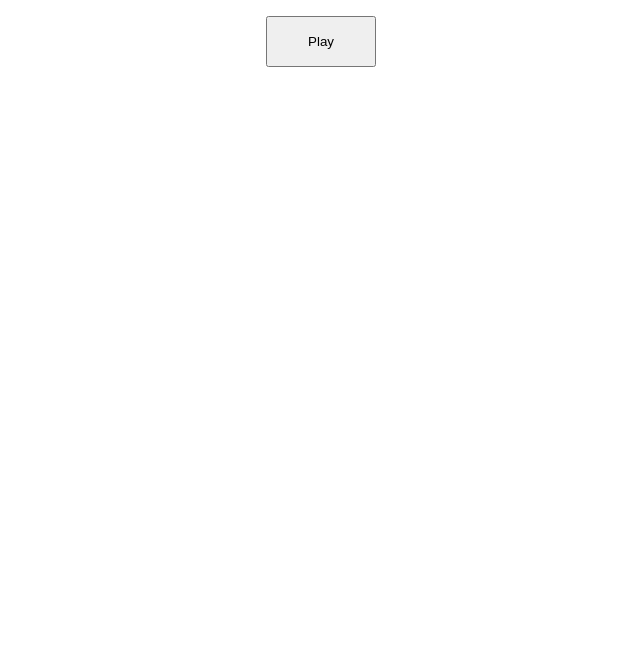
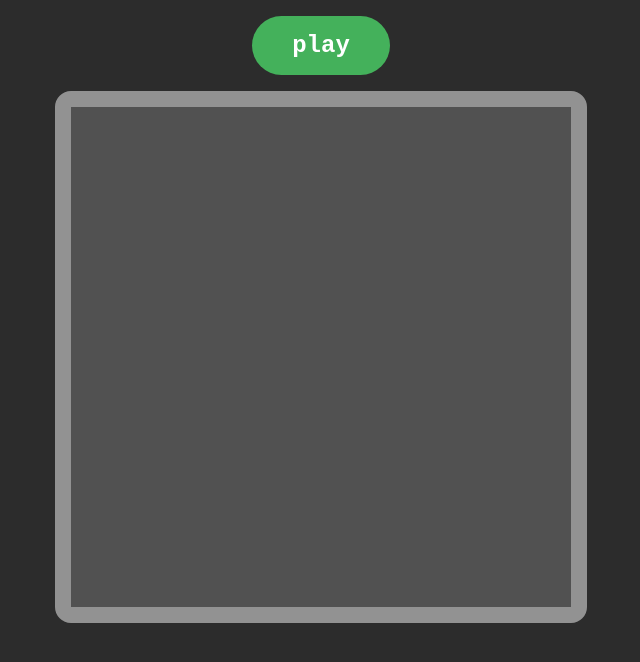
Before and after one commit to arthur-ronconi/snake, a plain HTML site: page index.html in a window 1280 px wide. Shown: the whole page, without its empty margins (319-959 px from the left). Drawn offline with Linux system fonts and the light colour scheme.

Commit message:
a little styling

```diff
--- a/index.html
+++ b/index.html
@@ -3,7 +3,8 @@
   <head>
     <meta charset="UTF-8" />
     <meta name="viewport" content="width=device-width, initial-scale=1.0" />
-    <title>Document</title>
+    <link rel="stylesheet" href="style.css" />
+    <title>snakey boii</title>
   </head>
   <body>
     <div
@@ -15,11 +16,8 @@
         text-align: center;
       "
     >
-      <button
-        onclick="snakey()"
-        style="display: block; margin: 1rem auto; padding: 1rem 2.5rem;"
-      >
-        Play
+      <button onclick="snakey()">
+        play
       </button>
       <!-- <button
         onclick="reset()"
--- /dev/null
+++ b/style.css
@@ -0,0 +1,26 @@
+body {
+  background-color: #2c2c2c;
+}
+button {
+  display: block;
+  margin: 1rem auto;
+  padding: 1rem 2.5rem;
+  border-radius: 999px;
+  border: none;
+  font-family: monospace;
+  font-weight: bolder;
+  font-size: 1.5rem;
+  color: white;
+  background-color: rgb(68, 177, 91);
+  transition: all 0.2s ease-in-out;
+}
+button:hover {
+  transform: scale(1.1);
+  background-color: rgb(35, 136, 57);
+}
+
+canvas {
+  border: 1rem solid #929292;
+  border-radius: 1rem;
+  background-color: #515151;
+}
```
